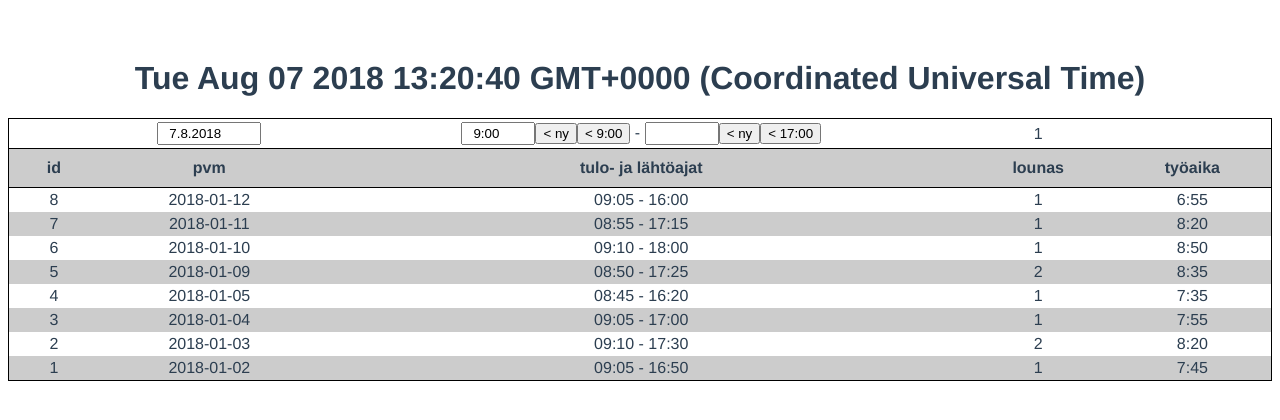
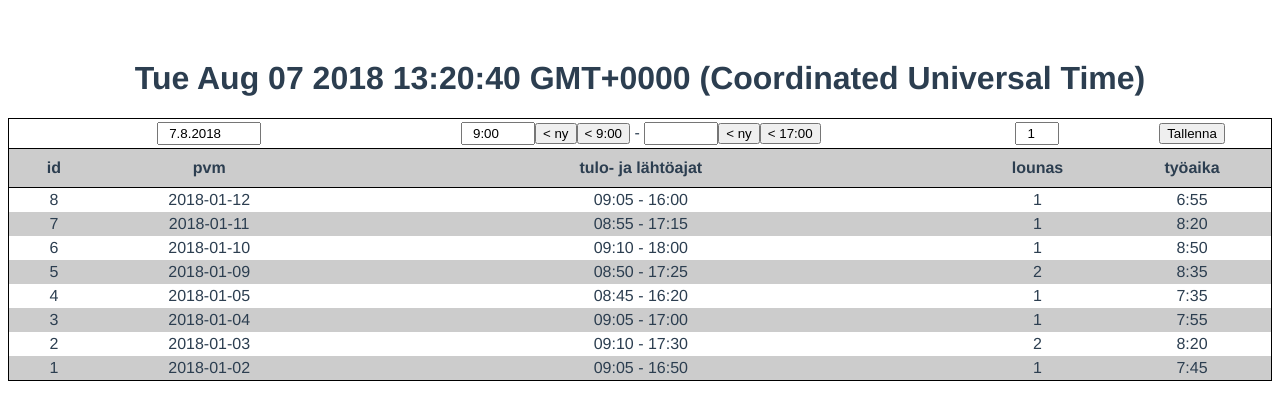
Before and after one commit to tzrissan/tuntikirjanpito, a Vue app: page / in a window 1280 px wide. Both pictures are taken after a click on the button "< 9:00". Shown: the top 420 px of the page. Built offline with nearby package versions, Linux system fonts and the light colour scheme; no server answers.

Commit message:
Lounaat mukaan

```diff
--- a/src/components/Lomake.vue
+++ b/src/components/Lomake.vue
@@ -7,7 +7,8 @@
                 <tr class="lomake">
                     <td>{{ id }}</td>
                     <td><input type="text" id="date" maxlength="10" v-model="date"/></td>
-                    <td><input type="text" id="tuloaika" maxlength="5" v-model="tuloaika"/>
+                    <td>
+                        <input type="text" id="tuloaika" maxlength="5" v-model="tuloaika"/>
                         <input type="button" value="< ny" v-on:click="tulinJust()"/>
                         <input type="button" value="< 9:00" v-on:click="tulinYsilt()"/>
                         -
@@ -15,8 +16,9 @@
                         <input type="button" value="< ny" v-on:click="meenIhanKohta()"/>
                         <input type="button" value="< 17:00" v-on:click="meenViidelta()"/>
                     </td>
-                    <td>1</td>
-                    <td><input type="submit" value="Tallenna" v-if="tuloaika && lahtoaika"/>
+                    <td><input type="number" id="lounaita" v-model="lounaita" min="0"/></td>
+                    <td>
+                        <input type="submit" value="Tallenna" v-if="tuloaika"/>
                         <input type="reset" value="Peruuta" v-if="id" v-on:click="tyhjenna()"/>
                     </td>
                 </tr>
@@ -119,7 +121,7 @@
                     update.date = formatDbDateFromUiString(this.date);
                     update.tuloaika = formatTimeFromString(this.tuloaika);
                     update.lahtoaika = formatTimeFromString(this.lahtoaika);
-                    update.lounaita = 1
+                    update.lounaita = this.lounaita;
                     axios.put('/tunnit.data', update)
                         .then(function (response) {
                             //NOOP
@@ -129,7 +131,7 @@
                         date: formatDbDateFromUiString(this.date),
                         tuloaika: formatTimeFromString(this.tuloaika),
                         lahtoaika: formatTimeFromString(this.lahtoaika),
-                        lounaita: 1
+                        lounaita: this.lounaita
                     };
                     const merkinnat = this.tyoajat.merkinnat;
                     axios.post('/tunnit.data', newLine)
@@ -138,16 +140,14 @@
                             merkinnat.push(newLine);
                         });
                 }
-                this.id = undefined;
-                this.date = tanaan();
-                this.tuloaika = undefined;
-                this.lahtoaika = undefined;
+                this.tyhjenna();
             },
             tyhjenna() {
                 this.id = undefined;
                 this.date = tanaan();
                 this.tuloaika = undefined;
                 this.lahtoaika = undefined;
+                this.lounaita = 1;
             },
             laskevassaJarjestyksessa(rivit) {
                 return _.sortBy(rivit, 'date').reverse();
@@ -179,6 +179,7 @@
                     this.date = formatUiDateFromDbString(tyoaika.date);
                     this.tuloaika = tyoaika.tuloaika;
                     this.lahtoaika = tyoaika.lahtoaika;
+                    this.lounaita = tyoaika.lounaita;
                 }
             },
             isEditing(tyoaika) {
@@ -192,6 +193,7 @@
                 date: tanaan(),
                 tuloaika: undefined,
                 lahtoaika: undefined,
+                lounaita: 1,
                 tyoajat: Tuntikirjanpito.get()
             }
         }
@@ -223,6 +225,11 @@
         padding: 2px 10px;
     }
 
+    input#lounaita {
+        width: 30px;
+        padding: 2px 0 2px 10px;
+    }
+
     table {
         border: 1px solid black;
         width: 100%;
```
